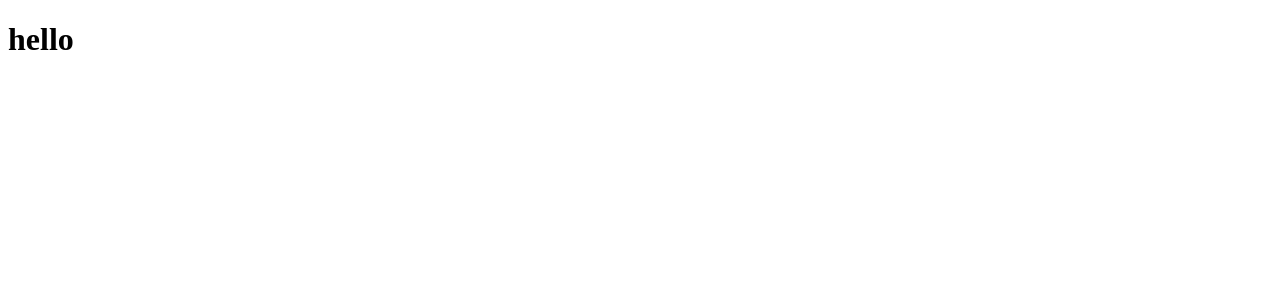
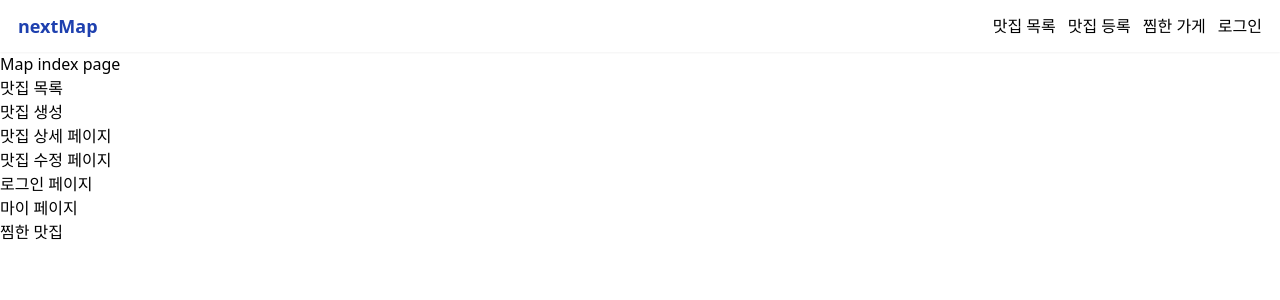
Before and after one commit to luvmac/hotplace, a Next.js app: page / in a window 1280 px wide. Shown: the top 300 px of the page. Built offline with nearby package versions, Linux system fonts and the light colour scheme.

Commit message:
feat: kakao developer 세팅

```diff
--- a/src/pages/_app.tsx
+++ b/src/pages/_app.tsx
@@ -1,6 +1,7 @@
 import "@/styles/globals.css";
 import type { AppProps } from "next/app";
+import Layout from "./components/Layout";
 
 export default function App({ Component, pageProps }: AppProps) {
-  return <Component {...pageProps} />;
+  return <Layout><Component {...pageProps} /></Layout>;
 }
--- /dev/null
+++ b/src/pages/components/Layout.tsx
@@ -0,0 +1,14 @@
+import { ReactNode } from "react";
+import Navbar from './Navbar'
+
+interface LayoutProps {
+  children: ReactNode;
+}
+export default function layout({ children }: LayoutProps) {
+  return (
+   <div className="layout">
+     <Navbar />
+    { children }
+   </div>
+  )
+}
--- /dev/null
+++ b/src/pages/components/Navbar.tsx
@@ -0,0 +1,39 @@
+import React from 'react'
+import Link from "next/link"
+import { useState } from "react";
+import { BiMenu } from 'react-icons/bi'
+import { AiOutlineClose } from 'react-icons/ai'
+
+export default function Navbar() {
+  const [isOpen, setIsOpen] = useState(false)
+  return <>
+    <div className='navbar'>
+      <Link href="/" className='navbar__logo'>nextMap</Link>
+      <div className='navbar__list'>
+        <Link href="/stores" className='navbar__list--item'>맛집 목록</Link>
+        <Link href="/stores/new" className='navbar__list--item'>맛집 등록</Link>
+        <Link href="/users/likes" className='navbar__list--item'>찜한 가게</Link>
+        <Link href="/users/login" className='navbar__list--item'>로그인</Link>
+      </div>
+      {/* mobild button */}
+      <div
+          role="presentation"
+          className="navbar__button"
+          onClick={() => setIsOpen((val) => !val)}
+      >
+        { isOpen ? <AiOutlineClose /> : <BiMenu /> }
+      </div>
+    </div>
+    {/* mobile navbar */}
+    { isOpen && (
+      <div className='navbar--mobile'>
+         <div className='navbar__list--mobile'>
+        <Link href="/stores" className='navbar__list--item--mobile'>맛집 목록</Link>
+        <Link href="/stores/new" className='navbar__list--item--mobile'>맛집 등록</Link>
+        <Link href="/users/likes" className='navbar__ist--item--mobile'>찜한 가게</Link>
+        <Link href="/users/login" className='navbar__list--item--mobile'>로그인</Link>
+      </div>
+      </div>
+    )}
+  </>
+}
--- a/src/pages/index.tsx
+++ b/src/pages/index.tsx
@@ -1,10 +1,35 @@
-import Image from "next/image";
-import { Inter } from "next/font/google";
-
-const inter = Inter({ subsets: ["latin"] });
+import React from 'react'
+import Link from "next/link"
 
 export default function Home() {
   return (
-    <h1>hello</h1>
-  );
-}
+   <>
+         <h1>Map index page</h1>
+      <ul>
+        <li>
+          <Link href="/stores">맛집 목록</Link>
+        </li>
+        <li>
+          <Link href="/stores">맛집 생성</Link>
+        </li>
+        <li>
+          <Link href="/stores">맛집 상세 페이지</Link>
+        </li>
+        <li>
+          <Link href="/stores">맛집 수정 페이지 </Link>
+        </li>
+        <li>
+          <Link href="/stores"> 로그인 페이지 </Link>
+        </li>
+        <li>
+          <Link href="/stores">마이 페이지</Link>
+        </li>
+        <li>
+          <Link href="/stores">찜한 맛집</Link>
+        </li>
+      </ul>
+   </>
+
+
+    )
+  }
--- a/src/styles/globals.css
+++ b/src/styles/globals.css
@@ -0,0 +1,66 @@
+@tailwind base;
+@tailwind components;
+@tailwind utilities;
+
+
+.navbar {
+  @apply flex justify-between items-center fixed w-full h-[52px] top-0 shadow-sm bg-white;
+}
+.navbar__logo {
+  @apply text-blue-800 text-lg font-semibold cursor-pointer px-[18px] py-0;
+}
+.navbar__list {
+  @apply flex gap-3 items-center px-[18px] py-0
+}
+.navbar__button {
+  @apply hidden cursor-pointer;
+}
+.navbar__list--item {
+  @apply cursor-pointer
+}
+.navbar__list--item:hover {
+ @apply text-gray-600
+
+}
+.layout {
+  @apply pt-[52px];
+}
+@media only screen and (max-width: 600px) {
+
+  .navbar--mobile {
+    /* position: fixed;
+    width: 100%;
+    top: 52px;
+    background: darkblue;
+    color: white;
+    height: 100vh; */
+    @apply fixed w-full text-white h-screen top-[52px] bg-blue-800
+  }
+  .navbar__list {
+    /* display: none; */
+    @apply hidden;
+
+  }
+  .navbar__button {
+    /* display: block;
+    padding: 0px 18px; */
+    @apply block px-[18px] py-0;
+  }
+  .navbar__list--item--mobile {
+    /* cursor: pointer; */
+    @apply cursor-pointer;
+  }
+  .navbar__list--item--mobile:hover {
+    /* color: darkgray; */
+    @apply text-gray-600
+  }
+  .navbar__list--mobile {
+    /* display: flex;
+    flex-direction: column;
+    gap: 16px;
+    align-items: start;
+    padding: 24px 18px; */
+    @apply flex flex-col gap-4 px-[18px] py-6;
+
+  }
+}
```
Also changed, not shown: package.json (+5 -4 lines), 2 other files (tests, documents, lock files or other folders).
